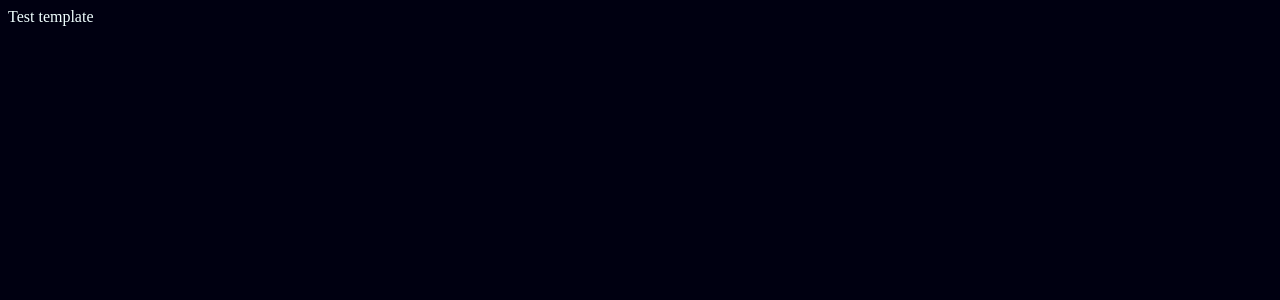
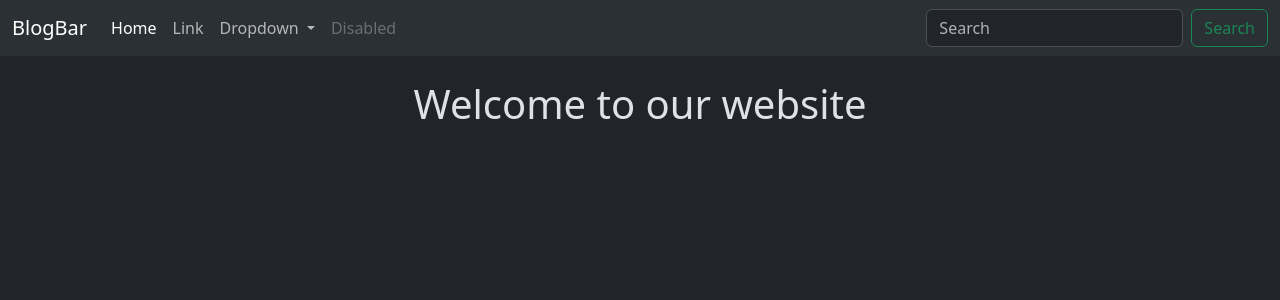
Before and after one commit to ArNGiH/Blog-Posts, a Django app: page /blog in a window 1280 px wide. Before the commit the part shown is almost empty. Shown: the top 300 px of the page. Run offline with Django 5.2, Linux system fonts and the light colour scheme.

Commit message:
Navbar added

```diff
--- a/bloghq/blog/templates/index.html
+++ b/bloghq/blog/templates/index.html
@@ -1,17 +1,11 @@
-<!DOCTYPE html>
-<html lang="en">
-<head>
-    <meta charset="UTF-8">
-    <meta name="viewport" content="width=device-width, initial-scale=1.0">
-    <title>Document</title>
-    <style>
-        body{
-            background-color: #001;
-            color:azure
-        }
-    </style>
-</head>
-<body>
-    Test template
-</body>
-</html>
+
+{% extends "layout.html" %}
+
+{% block title %}
+Aryan's Project
+{% endblock %}
+
+
+{% block content%}
+<h1 class="text-center  mt-4">Welcome to our website</h1>
+{% endblock %}
--- /dev/null
+++ b/bloghq/templates/layout.html
@@ -0,0 +1,58 @@
+{% load static %}
+<!DOCTYPE html>
+<html lang="en" data-bs-theme="dark">
+<head>
+    <meta charset="UTF-8">
+    <meta name="viewport" content="width=device-width, initial-scale=1.0">
+    <title>
+        {% block title%}
+        Aryan's Project
+        {% endblock %}
+
+    </title>
+    <link href="https://cdn.jsdelivr.net/npm/bootstrap@5.3.3/dist/css/bootstrap.min.css" rel="stylesheet" integrity="sha384-QWTKZyjpPEjISv5WaRU9OFeRpok6YctnYmDr5pNlyT2bRjXh0JMhjY6hW+ALEwIH" crossorigin="anonymous">
+</head>
+<body>
+    <nav class="navbar navbar-expand-lg bg-body-tertiary">
+        <div class="container-fluid">
+          <a class="navbar-brand" href="#">BlogBar</a>
+          <button class="navbar-toggler" type="button" data-bs-toggle="collapse" data-bs-target="#navbarSupportedContent" aria-controls="navbarSupportedContent" aria-expanded="false" aria-label="Toggle navigation">
+            <span class="navbar-toggler-icon"></span>
+          </button>
+          <div class="collapse navbar-collapse" id="navbarSupportedContent">
+            <ul class="navbar-nav me-auto mb-2 mb-lg-0">
+              <li class="nav-item">
+                <a class="nav-link active" aria-current="page" href="#">Home</a>
+              </li>
+              <li class="nav-item">
+                <a class="nav-link" href="#">Link</a>
+              </li>
+              <li class="nav-item dropdown">
+                <a class="nav-link dropdown-toggle" href="#" role="button" data-bs-toggle="dropdown" aria-expanded="false">
+                  Dropdown
+                </a>
+                <ul class="dropdown-menu">
+                  <li><a class="dropdown-item" href="#">Action</a></li>
+                  <li><a class="dropdown-item" href="#">Another action</a></li>
+                  <li><hr class="dropdown-divider"></li>
+                  <li><a class="dropdown-item" href="#">Something else here</a></li>
+                </ul>
+              </li>
+              <li class="nav-item">
+                <a class="nav-link disabled" aria-disabled="true">Disabled</a>
+              </li>
+            </ul>
+            <form class="d-flex" role="search">
+              <input class="form-control me-2" type="search" placeholder="Search" aria-label="Search">
+              <button class="btn btn-outline-success" type="submit">Search</button>
+            </form>
+          </div>
+        </div>
+      </nav>
+     <div class="container">
+        {% block content %}
+
+        {% endblock %}
+     </div>
+</body>
+</html>
```
